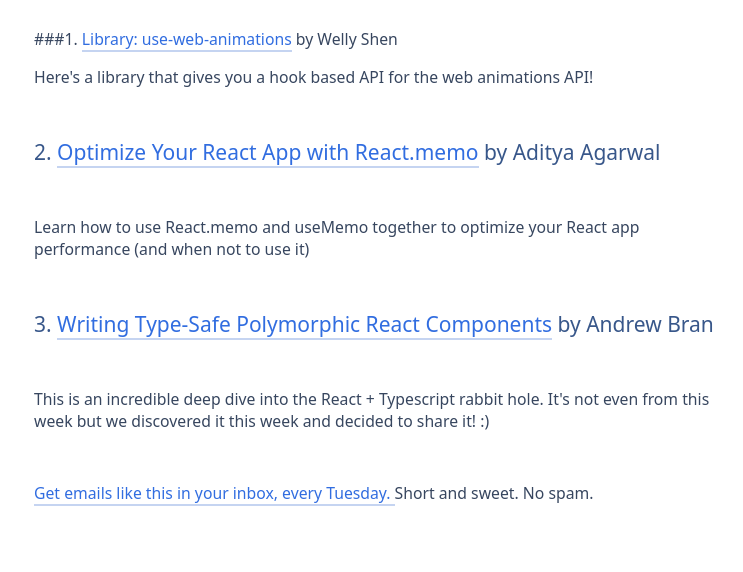
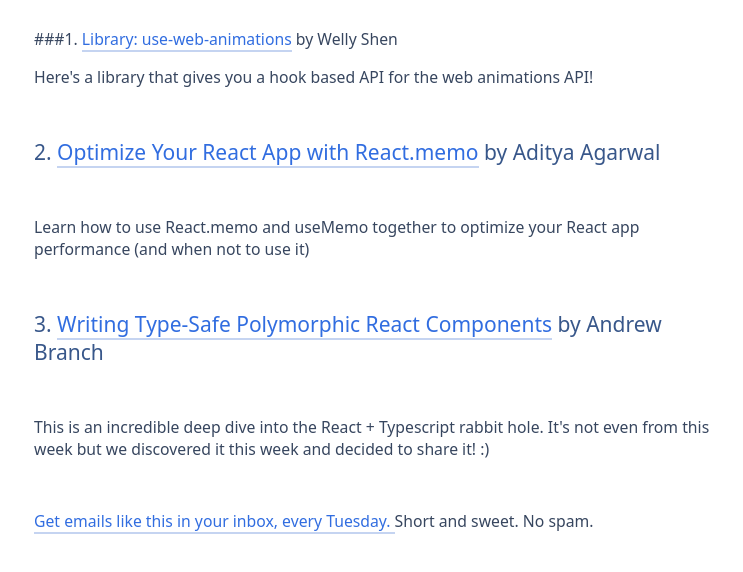
Before and after one commit to siddharthkp/tinyreact.email, a Gatsby site: page /2020-07-14/ in a window 1280 px wide. Shown: the part 264-836 px from the top of the page, without its empty margins (256-999 px from the left). Built offline with nearby package versions, Linux system fonts and the light colour scheme; Gatsby itself is replaced by a stand-in of ours.

Commit message:
Update 2020-07-14.md

```diff
--- a/content/2020-07-14.md
+++ b/content/2020-07-14.md
@@ -10,6 +10,6 @@
 
 Learn how to use React.memo and useMemo together to optimize your React app performance (and when not to use it)
 
-### 3. [Writing Type-Safe Polymorphic React Components](https://blog.andrewbran.ch/polymorphic-react-components/) by Andrew Bran
+### 3. [Writing Type-Safe Polymorphic React Components](https://blog.andrewbran.ch/polymorphic-react-components/) by Andrew Branch
 
 This is an incredible deep dive into the React + Typescript rabbit hole. It's not even from this week but we discovered it this week and decided to share it! :)
```
